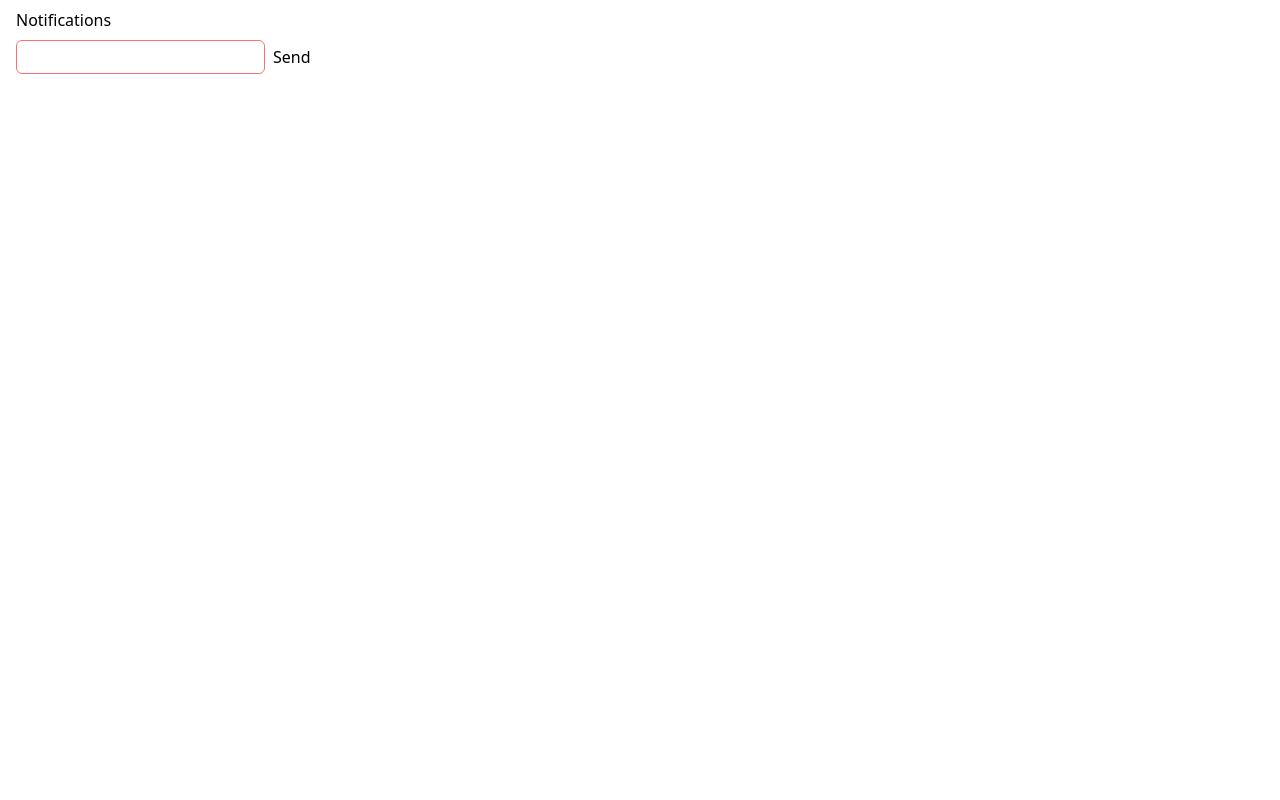
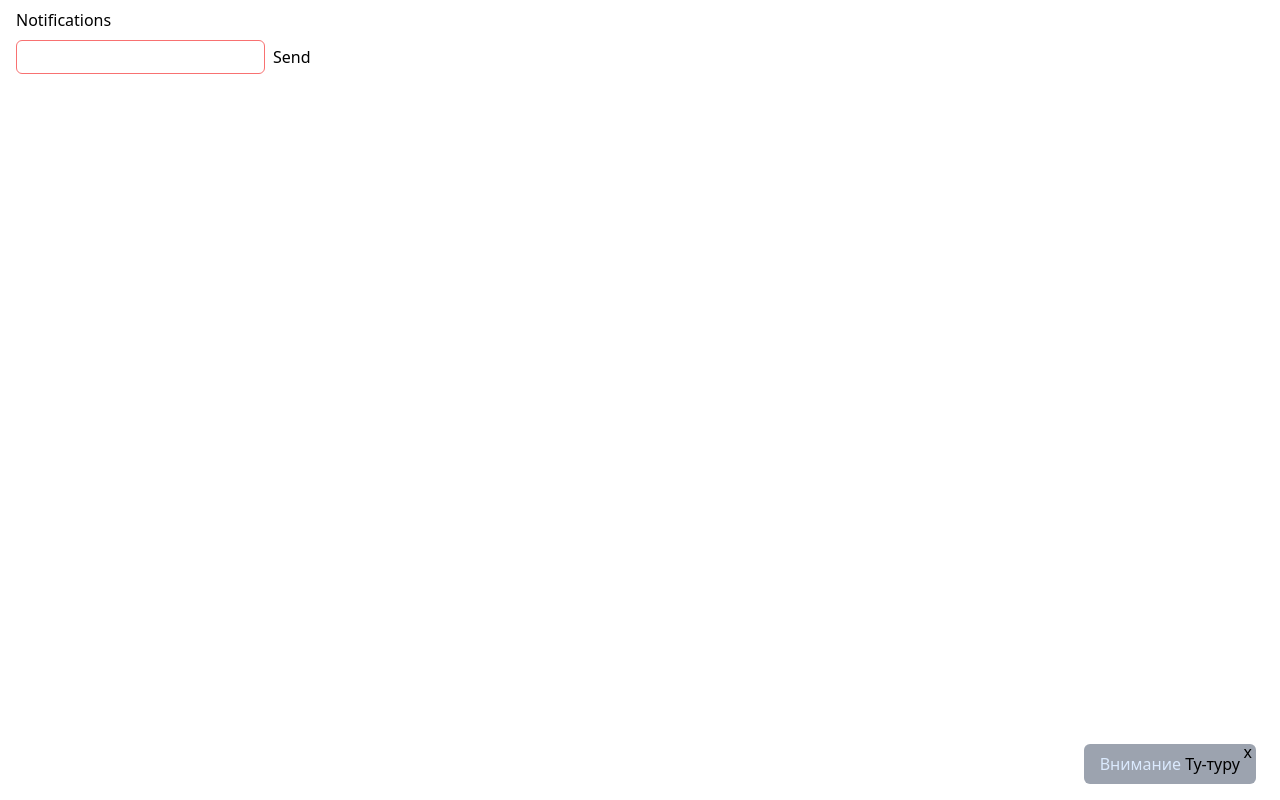
Before and after one commit to Jokernics/features, a React (Create React App) app: page / in a window 1280 px wide. Built offline with nearby package versions, Linux system fonts and the light colour scheme.

Commit message:
refactor: notice component

```diff
--- a/src/App.tsx
+++ b/src/App.tsx
@@ -1,39 +1,40 @@
-import { useRef } from "react";
+import { useContext, useRef } from "react";
 import "./App.css";
-import Notifications from "./components/Notifications/Notifications";
-import { useNotification } from "./components/Notifications/useNotification";
-import { createPortal } from "react-dom";
+import { NoticeContext, NoticeProvider } from "./components/Notifications/NoticeProvider";
 
 function App() {
-  const { notifications, setNotifications, addNotice } = useNotification();
+  return (
+    <NoticeProvider>
+      <div className="flex flex-col overflow-auto h-screen px-4 py-2">
+        <label>
+          <h5>Notifications</h5>
+          <NoticeTestComp />
+        </label>
+      </div>
+    </NoticeProvider>
+  );
+}
+
+export default App;
+
+const NoticeTestComp = () => {
   const notificationInputRef = useRef<null | HTMLInputElement>(null);
+  const { addNotice } = useContext(NoticeContext);
 
   return (
-    <div className="flex flex-col  overflow-auto h-screen px-4 py-2">
-      <label>
-        <h5>Notifications</h5>
     <div>
       <input
         type="text"
         ref={notificationInputRef}
-            className="border-red-400 outline-red-400  border rounded-md mr-2 mt-2 px-2 py-1"
+        className="border-red-400 outline-red-400 border rounded-md mr-2 mt-2 px-2 py-1"
       />
       <button
         onClick={() => {
-              if (notificationInputRef.current) {
-                const value = notificationInputRef.current.value;
-                addNotice({ value });
-                // addNotice({ value, expireTimer: !!Math.round(Math.random()) ? 1500 : 0 });
-              }
+          if (notificationInputRef.current) addNotice({ value: notificationInputRef.current.value });
         }}
       >
         Send
       </button>
     </div>
-        {createPortal(<Notifications {...{ notifications, setNotifications }} maxContainerWidth="" />, document.body)}
-      </label>
-    </div>
   );
-}
-
-export default App;
+};
--- /dev/null
+++ b/src/components/Notifications/NoticeProvider.tsx
@@ -0,0 +1,45 @@
+import { createContext, useMemo, useState } from "react";
+import Notifications from "./Notifications";
+
+export interface noticeType {
+  value: string | JSX.Element;
+  expireTimer?: number;
+}
+
+export interface storeNoticeType extends noticeType {
+  key: string;
+}
+
+const example = {
+  key: "dasda",
+  value: (
+    <div>
+      <h5>
+        <span className="text-blue-100">Внимание</span> Ту-туру
+      </h5>
+    </div>
+  ),
+};
+
+let keyCounter = 0;
+export const NoticeContext = createContext<{ addNotice: (data: noticeType) => void }>({ addNotice: (arg) => {} });
+
+export const NoticeProvider = ({ children }: { children: JSX.Element }) => {
+  const [notifications, setNotifications] = useState<storeNoticeType[]>([example]);
+
+  const addNotice = (data: noticeType) => {
+    const newNotice = { key: `${keyCounter}`, ...data };
+    keyCounter++;
+
+    setNotifications((prev) => [...prev, newNotice]);
+  };
+
+  const memoChildren = useMemo(() => children, [children]);
+
+  return (
+    <NoticeContext.Provider value={{ addNotice }}>
+      {memoChildren}
+      <Notifications {...{ notifications, setNotifications }} />
+    </NoticeContext.Provider>
+  );
+};
--- a/src/components/Notifications/Notification.tsx
+++ b/src/components/Notifications/Notification.tsx
@@ -1,13 +1,14 @@
 import React, { memo, useState } from "react";
 import "./index.css";
-import { storeNoticeType } from "./useNotification";
+import { storeNoticeType } from "./NoticeProvider";
 
 type props = {
   notice: storeNoticeType;
   setNotifications: React.Dispatch<React.SetStateAction<storeNoticeType[]>>;
+  maxWidth?: string;
 };
 
-export default memo(function Notification({ notice, setNotifications }: props) {
+export default memo(function Notification({ notice, setNotifications, maxWidth }: props) {
   const [animation, setAnimation] = useState("fadeIn");
 
   const deleteNotice = () => {
@@ -26,8 +27,13 @@ export default memo(function Notification({ notice, setNotifications }: props) {
 
   return (
     <div className={`${animation}`} onAnimationEnd={handleAnimationEnd}>
-      <div className={`border-cyan-300 bg-gray-400 rounded-md px-4 py-2 mb-2 relative w-fit min-w-[10rem] max-w-[250px] h-fit`}>
-        <div style={{overflowWrap: 'break-word'}} className="wrap">{notice.value}</div>
+      <div
+        style={{ maxWidth: maxWidth || "80vw" }}
+        className={`relative min-h-[2rem] border-cyan-300 bg-gray-400 rounded-md px-4 py-2 mb-2 w-fit min-w-[10rem] h-fit`}
+      >
+        <div style={{ overflowWrap: "break-word" }} className="wrap">
+          {notice.value}
+        </div>
         <button onClick={deleteNotice} className="absolute -top-1 right-1">
           x
         </button>
--- a/src/components/Notifications/Notifications.tsx
+++ b/src/components/Notifications/Notifications.tsx
@@ -1,14 +1,15 @@
-import { useEffect, useRef } from "react";
+import { Fragment, useEffect, useRef } from "react";
+import { createPortal } from "react-dom";
 import Notification from "./Notification";
-import { storeNoticeType } from "./useNotification";
+import { storeNoticeType } from "./NoticeProvider";
 
 type props = {
   notifications: storeNoticeType[];
   setNotifications: React.Dispatch<React.SetStateAction<storeNoticeType[]>>;
-  maxContainerWidth?: string;
+  maxWidth?: string;
 };
 
-export default function Notifications({ notifications, setNotifications }: props) {
+export default function Notifications({ notifications, setNotifications, maxWidth }: props) {
   const containerRef = useRef<null | HTMLDivElement>(null);
   const noticePreviousCounter = useRef(notifications.length);
 
@@ -23,12 +24,17 @@ export default function Notifications({ notifications, setNotifications }: props
   }, [notifications]);
 
   return (
-    <div ref={containerRef} className="fixed bottom-0 right-6 max-h-screen overflow-auto notice-wrapper">
-      <div className="flex flex-col justify-end items-end py-2 mt-auto">
-        {notifications.map((notice, index) => {
-          return <Notification key={notice.key} notice={notice} setNotifications={setNotifications} />;
-        })}
-      </div>
-    </div>
+    <>
+      {createPortal(
+        <div ref={containerRef} className="fixed bottom-0 right-6 max-h-screen overflow-auto notice-wrapper">
+          <div className="flex flex-col justify-end items-end py-2 mt-auto">
+            {notifications.map((notice, index) => {
+              return <Notification key={notice.key} {...{ notice, setNotifications, maxWidth }} />;
+            })}
+          </div>
+        </div>,
+        document.body
+      )}
+    </>
   );
 }
--- a/src/components/Notifications/useNotification.tsx
+++ /dev/null
@@ -1,37 +0,0 @@
-import { useRef, useState } from "react";
-
-let keyCounter = 0;
-
-export interface noticeType {
-  value: string | JSX.Element;
-  expireTimer?: number;
-}
-
-export interface storeNoticeType extends noticeType {
-  key: string;
-}
-
-const example = {
-  key: "dasda",
-  value: (
-    <div>
-      <h5>
-        <span className="text-blue-100">Внимание </span>Ту-туру
-      </h5>
-    </div>
-  ),
-  expireTimer: 2000,
-};
-
-export const useNotification = () => {
-  const [notifications, setNotifications] = useState<storeNoticeType[]>([example]);
-
-  const addNotice = (data: noticeType) => {
-    const newNotice = { key: `${keyCounter}`, ...data };
-    keyCounter++;
-
-    setNotifications((prev) => [...prev, newNotice]);
-  };
-
-  return { notifications, addNotice, setNotifications };
-};
```
Lines whose indentation alone changed are shown as unchanged.
